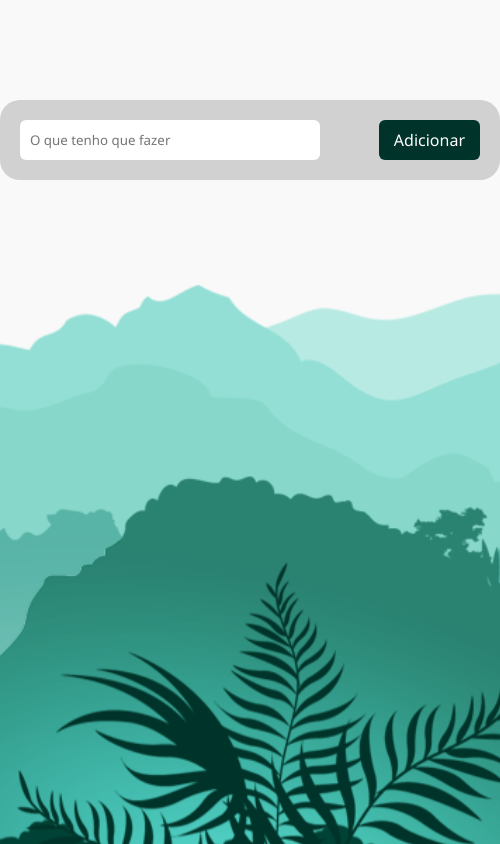
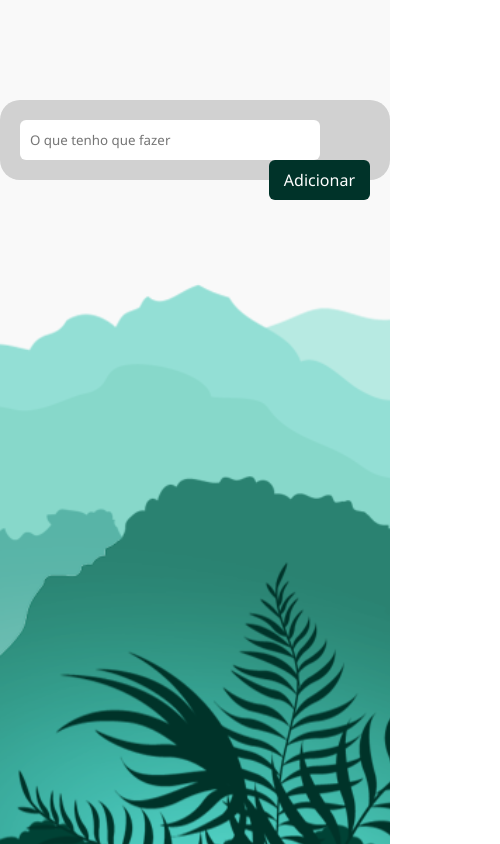
Before and after one commit to mirilu8/tltask, a plain HTML site: page index.html in a window 390 px wide. Shown: the whole page, 500 px wide, since content can reach past the window. Drawn offline with Linux system fonts and the light colour scheme.

Commit message:
adjust mobile

```diff
--- a/styles.css
+++ b/styles.css
@@ -4,6 +4,7 @@
     box-sizing: border-box;
     font-family: 'Segoe UI', Tahoma, Geneva, Verdana, sans-serif;
     outline: none;
+
 }
 
 body {
@@ -15,6 +16,17 @@ body {
     border-radius: 20px;
     padding: 20px   ;
     margin: 100px auto auto;
+
+
+}
+
+
+
+/* Estilos para telas com até 600 pixels de largura */
+@media (max-width: 600px) {
+    .container {
+        width: 100%;
+    }
 }
 
 .button-task{
```
